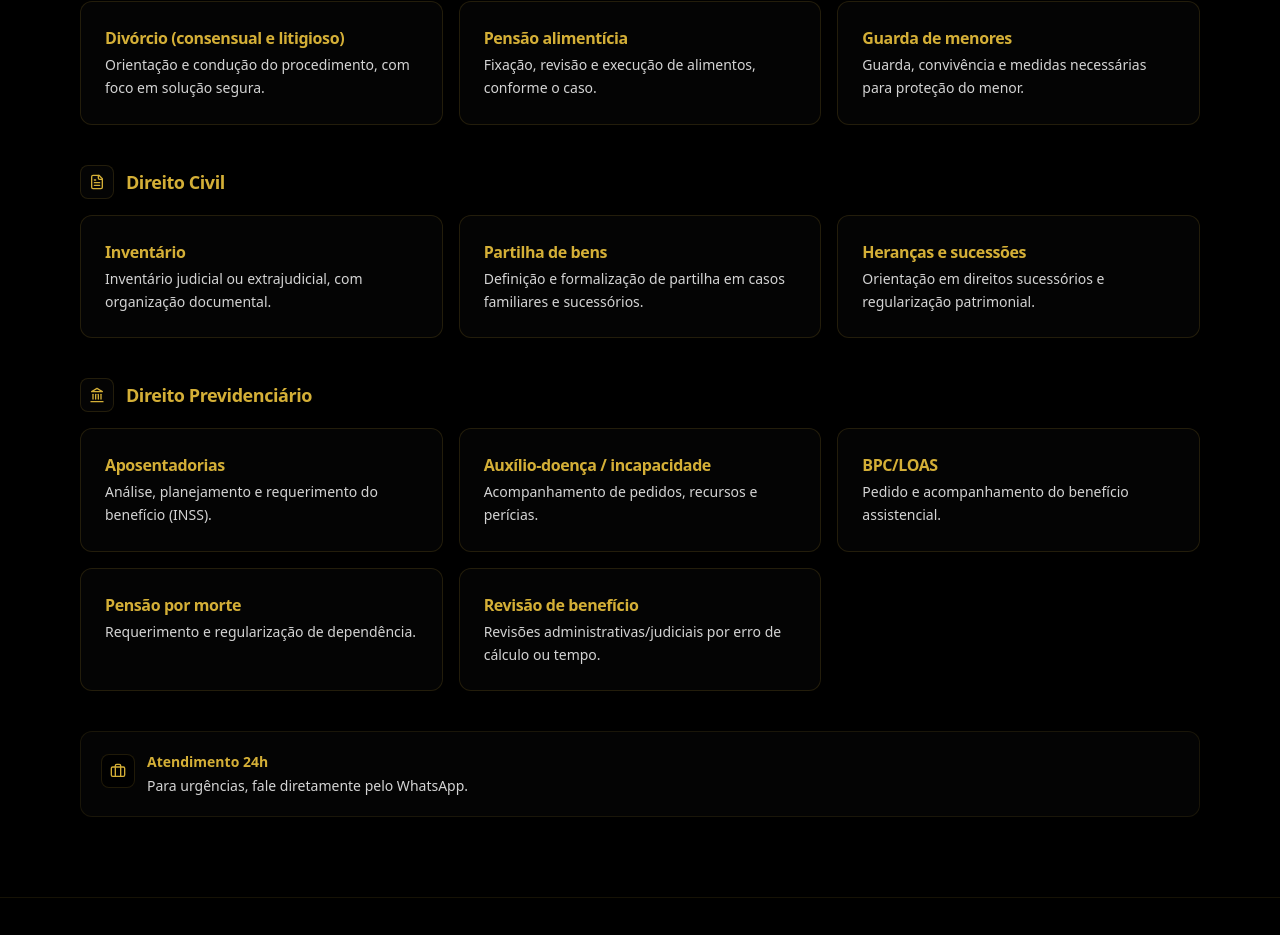
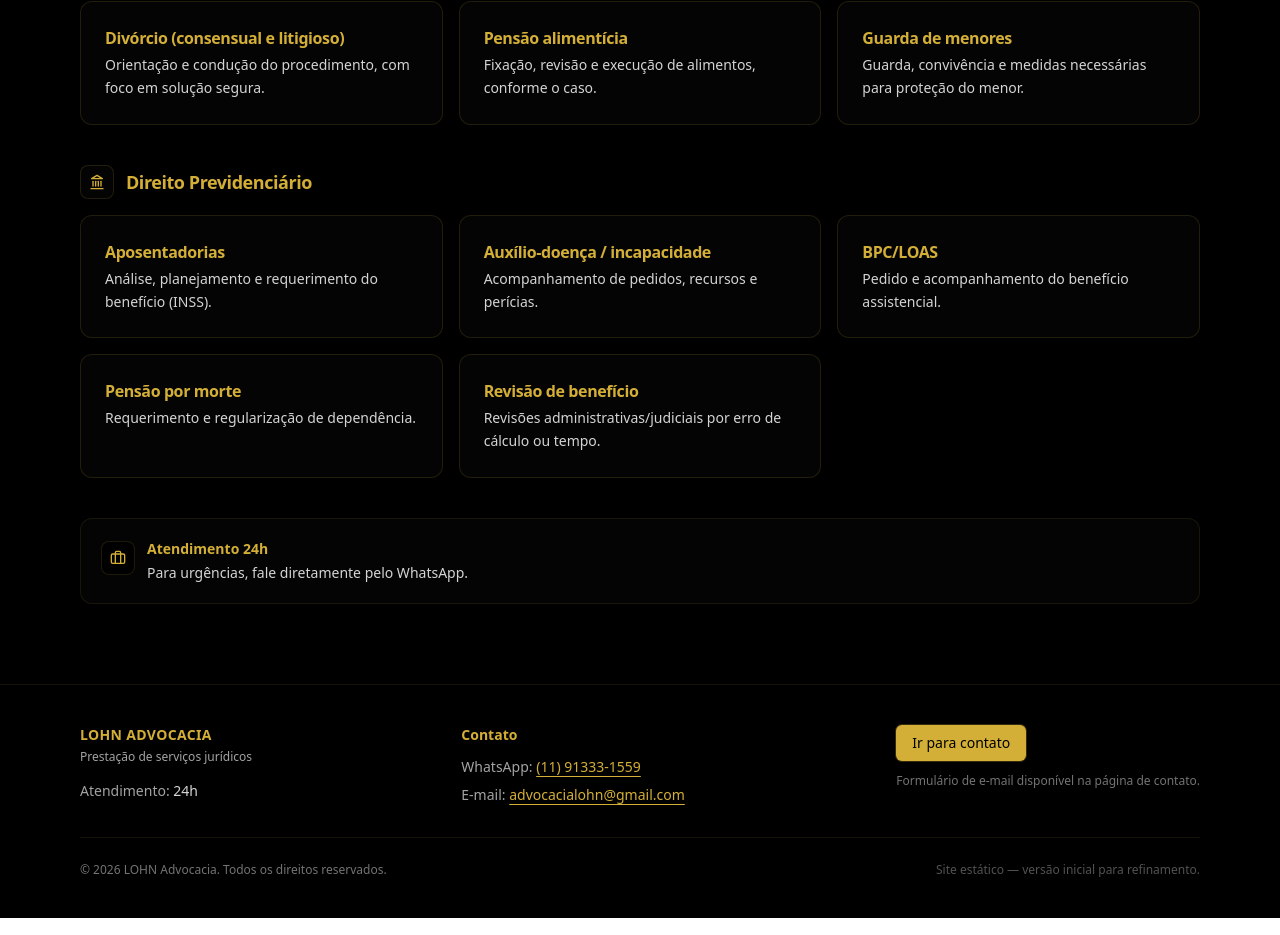
Before and after one commit to zerofreitas2009/Projeto-Site-LOHN, a React (Vite) app: page / in a window 1280 px wide. Shown: the part 1897-2832 px from the top of the page. Built offline with nearby package versions, Linux system fonts and the light colour scheme.

Commit message:
[dyad] Removido o frame/bloco de Direito Civil da seção Áreas de atuação (Serviços) e ajustados imports.

```diff
--- a/src/components/site/sections/ServicesSection.tsx
+++ b/src/components/site/sections/ServicesSection.tsx
@@ -1,4 +1,4 @@
-import { Briefcase, FileText, Landmark, Scale, Users } from "lucide-react";
+import { Briefcase, Landmark, Scale, Users } from "lucide-react";
 import type { ComponentType } from "react";
 import { Card, CardDescription, CardTitle } from "../ui/Card";
 
@@ -67,24 +67,6 @@ const groups: ServiceGroup[] = [
       {
         title: "Guarda de menores",
         description: "Guarda, convivência e medidas necessárias para proteção do menor.",
-      },
-    ],
-  },
-  {
-    title: "Direito Civil",
-    icon: FileText,
-    items: [
-      {
-        title: "Inventário",
-        description: "Inventário judicial ou extrajudicial, com organização documental.",
-      },
-      {
-        title: "Partilha de bens",
-        description: "Definição e formalização de partilha em casos familiares e sucessórios.",
-      },
-      {
-        title: "Heranças e sucessões",
-        description: "Orientação em direitos sucessórios e regularização patrimonial.",
       },
     ],
   },
```
